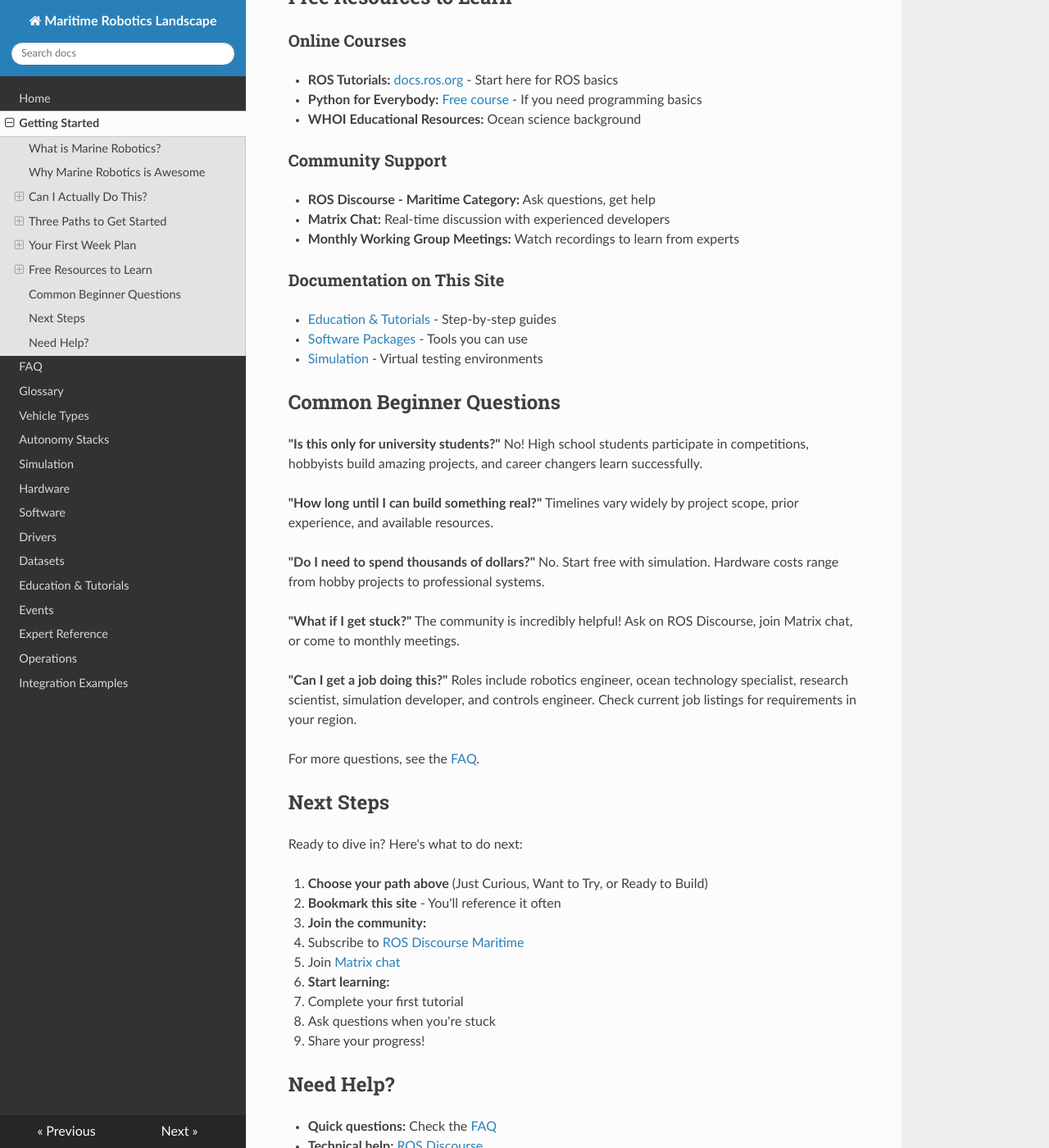
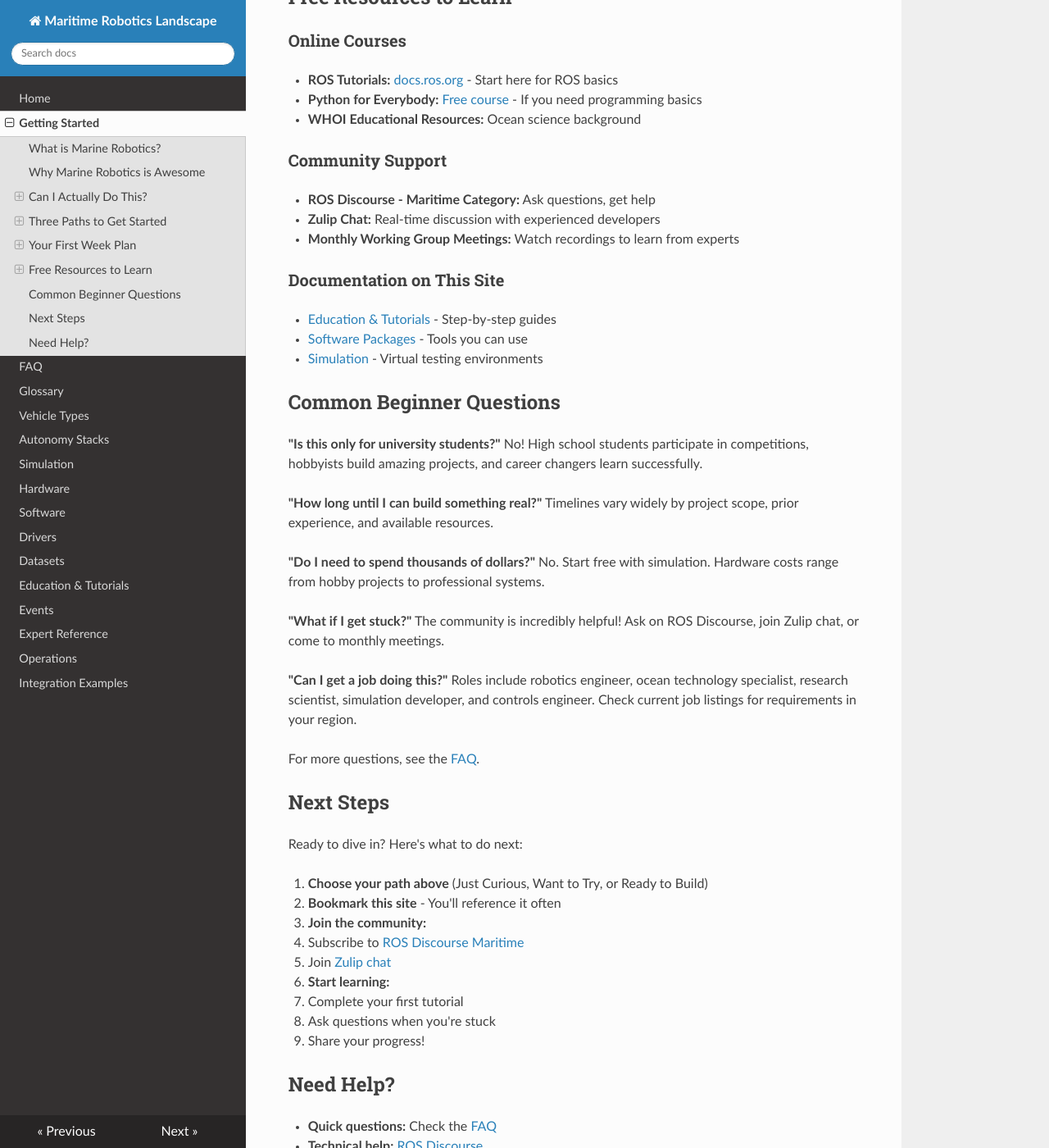
Before and after one commit to ros-maritime/maritime_robotic_landscape, an MkDocs documentation site: the page built from docs/getting_started.md, in a window 1280 px wide and 1400 px high, scrolled down 3958 px. Shown: the whole window at 82% size. Built offline with MkDocs 1.6.1, drawn with Linux system fonts in a browser that asks for light colours; nearby versions of some CDN libraries; some of the changed text lies outside the part shown.

Commit message:
changing all links to new zulip chat

```diff
--- a/docs/education_and_tutorials.md
+++ b/docs/education_and_tutorials.md
@@ -320,7 +320,7 @@ Woods Hole Oceanographic Institution has been a pioneer in underwater robotics f
 ### Forums and Discussion
 
 * **ROS Discourse - Maritime Category:** Ask questions, share projects
-* **Matrix Chat:** Real-time discussion with community members
+* **Zulip Chat:** Real-time discussion with community members
 * **GitHub Discussions:** Package-specific questions
 
 ### Example Projects
--- a/docs/events.md
+++ b/docs/events.md
@@ -252,7 +252,7 @@ Specialized workshops at major robotics conferences:
 **How to Join:**
 1. Watch for announcements on [ROS Discourse](https://discourse.ros.org/c/maritime/36)
 2. Join the [Google Group](https://groups.google.com/g/maritime-robotics-working-group-invites) for calendar invites
-3. Join via Matrix chat for informal discussion
+3. Join via Zulip chat for informal discussion
 
 **Meeting Notes:** [Google Doc](https://docs.google.com/document/d/1Wnddq4xRXR6HF2XFWeejfUGII_hj7DilKrGcFj1qlEA/edit?usp=drive_link)
 
@@ -292,7 +292,7 @@ Specialized workshops at major robotics conferences:
 
     * Check [ROS Discourse Maritime Category](https://discourse.ros.org/c/maritime/36)
     * Follow robotics conference websites
-    * Join the Maritime Robotics WG Matrix chat for announcements
+    * Join the Maritime Robotics WG Zulip chat for announcements
 
 ### 2025 Events (Check for Updates)
 
@@ -322,7 +322,7 @@ Specialized workshops at major robotics conferences:
 
 ### Community Meetings
 
-1. **Join Matrix Chat:** Real-time discussion
+1. **Join Zulip Chat:** Real-time discussion
 2. **Attend WG Meetings:** Monthly maritime robotics meetings (see schedule)
 3. **Contribute:** Share projects and experiences
 4. **Collaborate:** Find collaborators for projects
--- a/docs/faq.md
+++ b/docs/faq.md
@@ -228,8 +228,8 @@ Start with ROS 2. Some older packages only work with ROS 1, but ROS 2 is the cur
    - Searchable archive
    - Experts monitor regularly
 
-2. **Matrix Chat** (for quick questions)
-   - [#ros-maritime](https://matrix.to/#/#ros-maritime:matrix.org)
+2. **Zulip Chat** (for quick questions)
+   - [Marine Robotics channel](https://openrobotics.zulipchat.com/#narrow/channel/526058-Marine-Robotics)
    - Real-time chat
    - Friendly community
 
@@ -251,7 +251,7 @@ Start with ROS 2. Some older packages only work with ROS 1, but ROS 2 is the cur
 
 **Informal mentorship:**
 - Monthly ROS Maritime Working Group meetings - watch and learn
-- Community members often help on Discourse and Matrix
+- Community members often help on Discourse and Zulip
 - Many people share contact info if you're working on interesting projects
 
 ### Can I contribute to this landscape/community?
@@ -363,7 +363,7 @@ Many people start in simulation and build toward field work over time.
 - **Quick terms:** Check the [Glossary](glossary.md)
 - **Getting started:** See the [Getting Started Guide](getting_started.md)
 - **Technical help:** Ask on [ROS Discourse](https://discourse.ros.org/c/maritime/36)
-- **Real-time chat:** Join [Matrix #ros-maritime](https://matrix.to/#/#ros-maritime:matrix.org)
+- **Real-time chat:** Join [Zulip Marine Robotics channel](https://openrobotics.zulipchat.com/#narrow/channel/526058-Marine-Robotics)
 
 ---
 
--- a/docs/getting_started.md
+++ b/docs/getting_started.md
@@ -171,7 +171,7 @@ Here's a realistic schedule for your first week:
 
 ### Community Support
 - **ROS Discourse - Maritime Category:** Ask questions, get help
-- **Matrix Chat:** Real-time discussion with experienced developers
+- **Zulip Chat:** Real-time discussion with experienced developers
 - **Monthly Working Group Meetings:** Watch recordings to learn from experts
 
 ### Documentation on This Site
@@ -191,7 +191,7 @@ Timelines vary widely by project scope, prior experience, and available resource
 No. Start free with simulation. Hardware costs range from hobby projects to professional systems.
 
 **"What if I get stuck?"**
-The community is incredibly helpful! Ask on ROS Discourse, join Matrix chat, or come to monthly meetings.
+The community is incredibly helpful! Ask on ROS Discourse, join Zulip chat, or come to monthly meetings.
 
 **"Can I get a job doing this?"**
 Roles include robotics engineer, ocean technology specialist, research scientist, simulation developer, and controls engineer. Check current job listings for requirements in your region.
@@ -206,7 +206,7 @@ Ready to dive in? Here's what to do next:
 2. **Bookmark this site** - You'll reference it often
 3. **Join the community:**
    - Subscribe to [ROS Discourse Maritime](https://discourse.ros.org/c/maritime/36)
-   - Join [Matrix chat](https://matrix.to/#/#ros-maritime:matrix.org)
+   - Join [Zulip chat](https://openrobotics.zulipchat.com/#narrow/channel/526058-Marine-Robotics)
 4. **Start learning:**
    - Complete your first tutorial
    - Ask questions when you're stuck
@@ -216,7 +216,7 @@ Ready to dive in? Here's what to do next:
 
 - **Quick questions:** Check the [FAQ](faq.md)
 - **Technical help:** [ROS Discourse](https://discourse.ros.org/c/maritime/36)
-- **Real-time chat:** [Matrix #ros-maritime](https://matrix.to/#/#ros-maritime:matrix.org)
+- **Real-time chat:** [Zulip Marine Robotics channel](https://openrobotics.zulipchat.com/#narrow/channel/526058-Marine-Robotics)
 - **Stuck on terms:** See the [Glossary](glossary.md)
 
 ---
```
Also changed, not shown: README.md (+1 -1 lines), docs/expert_reference.md (+1 -1 lines), docs/index.md (+1 -1 lines).
